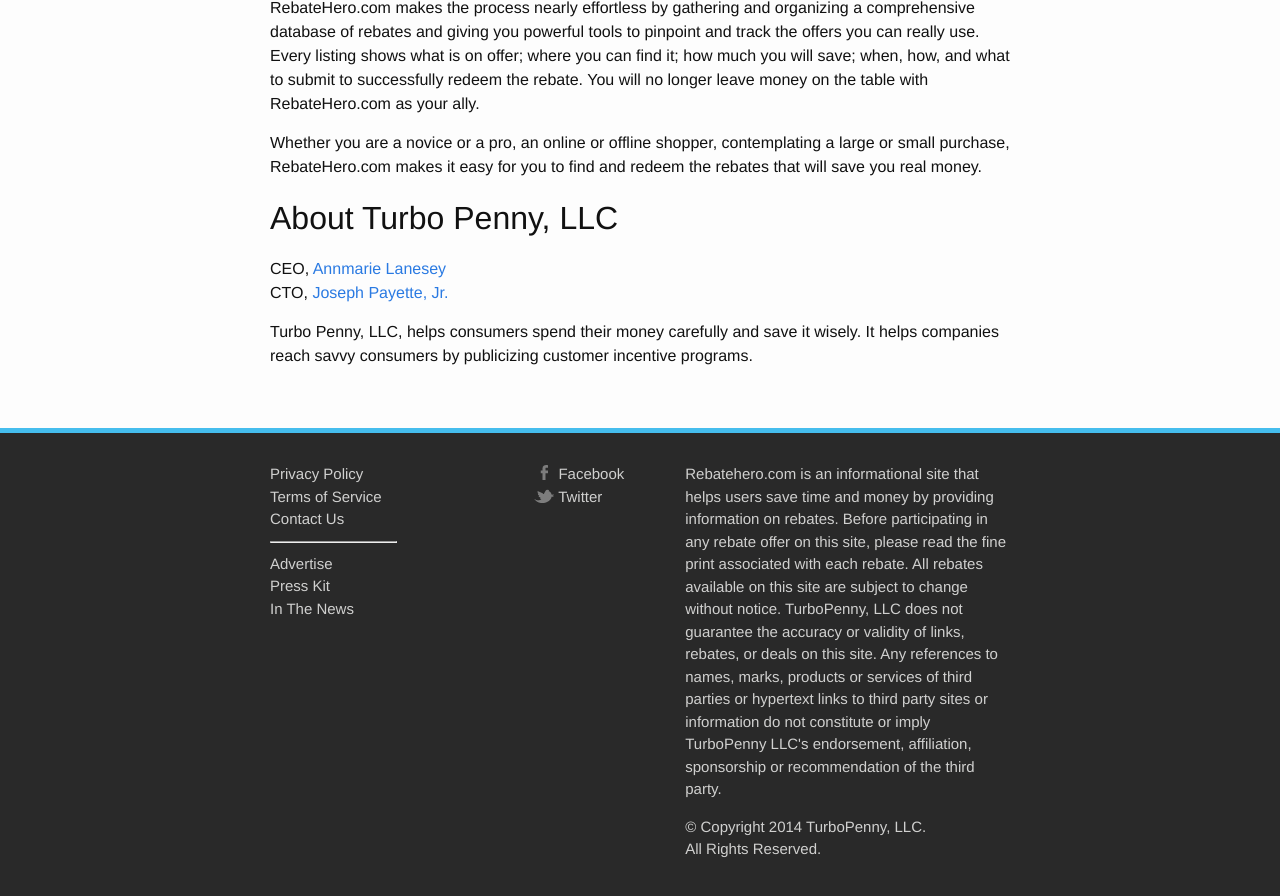
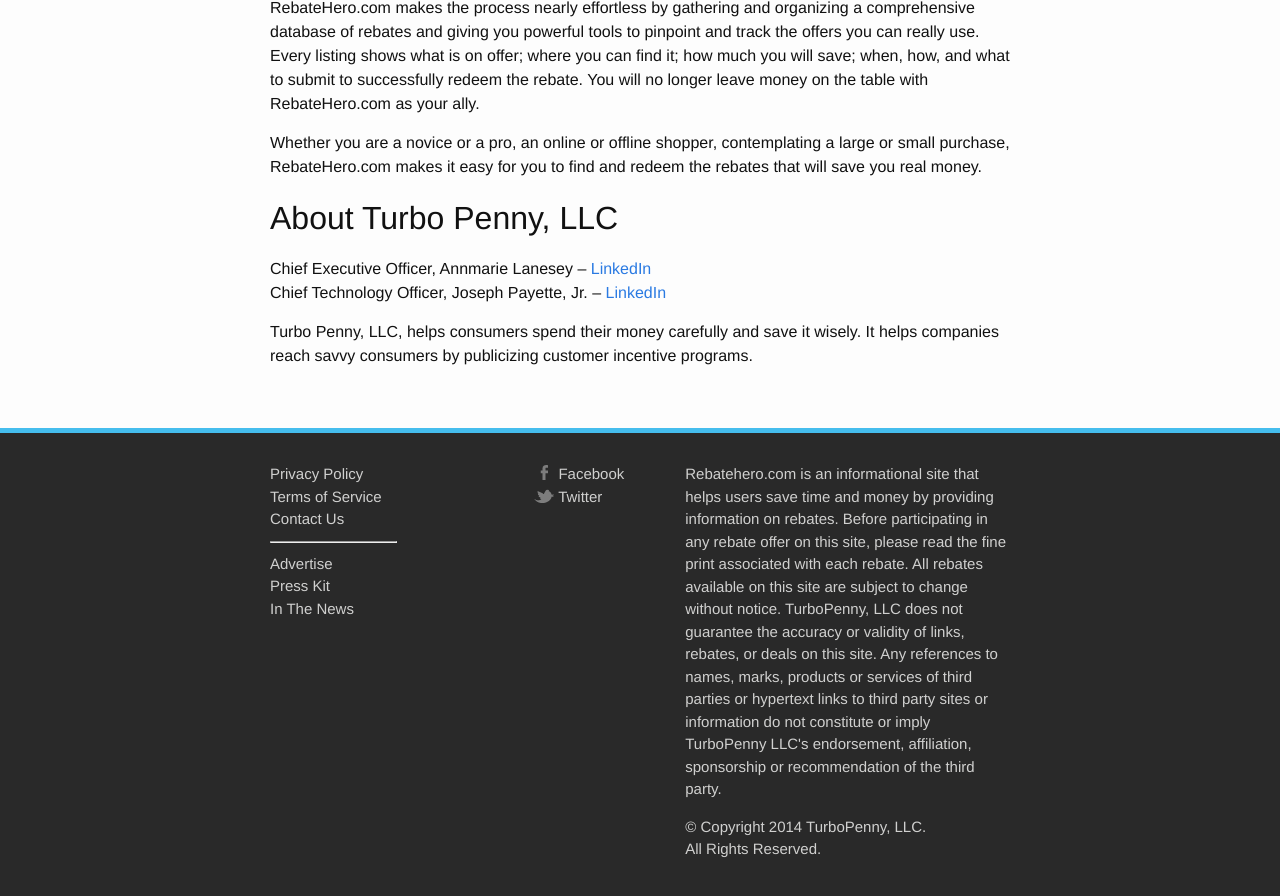
Before and after one commit to turbopenny/turbopenny.github.io, a Jekyll site: the page built from _posts/2014-08-20-about-rebatehero.markdown, in a window 1280 px wide and 900 px high, scrolled down 1321 px. Shown: the top 896 px of the window. Built offline with Jekyll 4.4.1, drawn with Linux system fonts in a browser that asks for light colours.

Commit message:
Change copy and link on workd LinkedIn

```diff
--- a/_posts/2014-08-20-about-rebatehero.markdown
+++ b/_posts/2014-08-20-about-rebatehero.markdown
@@ -37,7 +37,7 @@ Whether you are a novice or a pro, an online or offline shopper, contemplating a
 
 ##About Turbo Penny, LLC
 
-CEO, [Annmarie Lanesey](http://www.linkedin.com/in/amlanesey)<br>
-CTO, [Joseph Payette, Jr.](http://linkedin.com/pub/joseph-payette-jr/17/9b2/677)
+Chief Executive Officer, Annmarie Lanesey -- [LinkedIn](http://www.linkedin.com/in/amlanesey)<br>
+Chief Technology Officer, Joseph Payette, Jr. -- [LinkedIn](http://linkedin.com/pub/joseph-payette-jr/17/9b2/677)
 
 Turbo Penny, LLC, helps consumers spend their money carefully and save it wisely. It helps companies reach savvy consumers by publicizing customer incentive programs.
```
